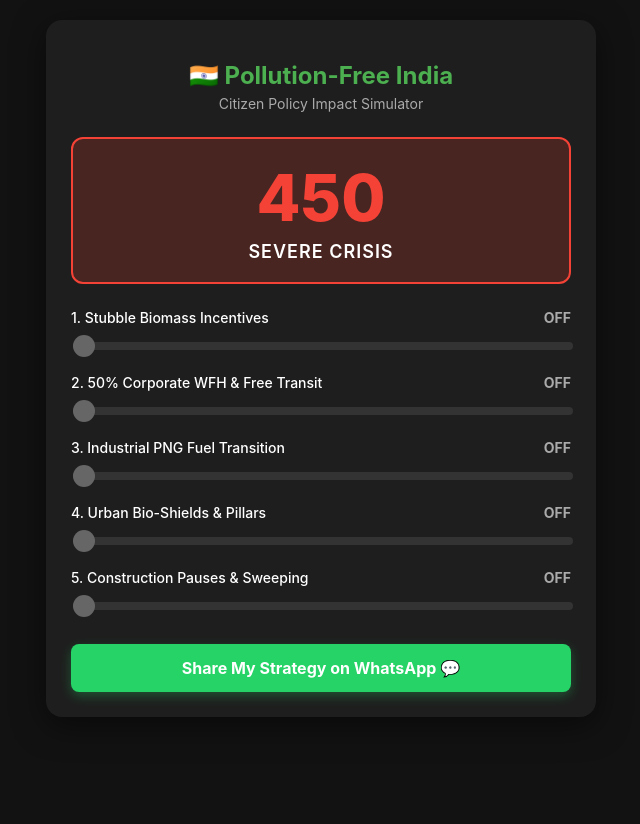
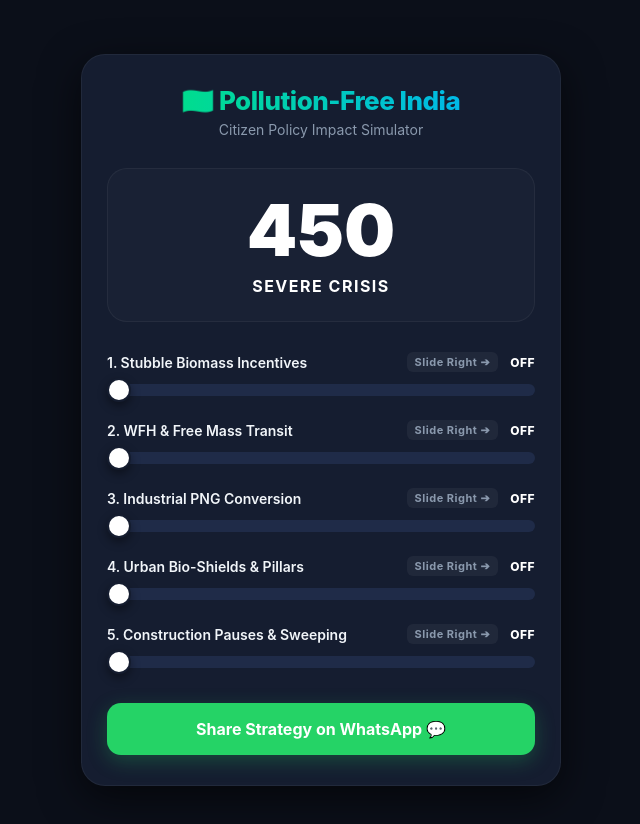
Before and after one commit to satyam-a/pollution-free-india, a plain HTML site: page index.html in a window 1280 px wide. Shown: the whole page, without its empty margins (319-959 px from the left). Before the commit the page ends 800 px from the top, so only its background shows below. Drawn offline with Linux system fonts and the light colour scheme.

Commit message:
Updated slider design

```diff
--- a/index.html
+++ b/index.html
@@ -6,95 +6,144 @@
     <title>Mission Pollution-Free India: AQI Simulator</title>
     <style>
         :root {
-            --bg-color: #121212;
-            --card-bg: #1e1e1e;
-            --accent-green: #4caf50;
-            --accent-orange: #ff9800;
-            --accent-red: #f44336;
-            --text-color: #ffffff;
+            --bg-color: #0b0f19;
+            --card-bg: #151d30;
+            --slider-track: #1f2b48;
+            --accent-green: #00e676;
+            --accent-orange: #ff9100;
+            --accent-red: #ff3d00;
+            --text-main: #ffffff;
+            --text-sub: #8a99ad;
         }
         body {
             font-family: -apple-system, BlinkMacSystemFont, "Segoe UI", Roboto, sans-serif;
             background-color: var(--bg-color);
-            color: var(--text-color);
+            color: var(--text-main);
             margin: 0;
             padding: 20px;
             display: flex;
             justify-content: center;
+            align-items: center;
+            min-height: 100vh;
         }
         .container {
-            max-width: 500px;
+            max-width: 480px;
             width: 100%;
             background: var(--card-bg);
-            padding: 25px;
-            border-radius: 16px;
-            box-shadow: 0 8px 32px rgba(0,0,0,0.5);
+            padding: 30px 25px;
+            border-radius: 24px;
+            box-shadow: 0 12px 40px rgba(0, 0, 0, 0.6);
+            border: 1px solid rgba(255, 255, 255, 0.05);
+            box-sizing: border-box;
         }
         h1 {
-            font-size: 24px;
+            font-size: 26px;
+            font-weight: 800;
             text-align: center;
-            margin-bottom: 5px;
-            color: var(--accent-green);
+            margin: 0 0 5px 0;
+            letter-spacing: -0.5px;
+            background: linear-gradient(90deg, #00e676, #00b0ff);
+            -webkit-background-clip: text;
+            -webkit-text-fill-color: transparent;
         }
         .subtitle {
             text-align: center;
             font-size: 14px;
-            color: #aaa;
-            margin-bottom: 25px;
+            color: var(--text-sub);
+            margin-bottom: 30px;
         }
         .aqi-display-box {
             text-align: center;
-            padding: 20px;
-            border-radius: 12px;
-            margin-bottom: 25px;
-            transition: all 0.3s ease;
+            padding: 25px;
+            border-radius: 20px;
+            margin-bottom: 30px;
+            background: rgba(255, 255, 255, 0.02);
+            border: 1px solid rgba(255, 255, 255, 0.05);
+            transition: all 0.4s cubic-bezier(0.175, 0.885, 0.32, 1.275);
         }
         .aqi-value {
-            font-size: 64px;
-            font-weight: 800;
+            font-size: 72px;
+            font-weight: 900;
             margin: 0;
+            line-height: 1;
+            transition: color 0.3s ease;
         }
         .aqi-status {
-            font-size: 18px;
-            font-weight: 600;
+            font-size: 16px;
+            font-weight: 700;
             text-transform: uppercase;
-            letter-spacing: 1px;
-            margin-top: 5px;
+            letter-spacing: 1.5px;
+            margin-top: 10px;
         }
         .slider-group {
-            margin-bottom: 20px;
+            margin-bottom: 24px;
+            position: relative;
         }
         .slider-label {
             display: flex;
             justify-content: space-between;
+            align-items: center;
             font-size: 14px;
-            margin-bottom: 8px;
-            font-weight: 500;
+            margin-bottom: 12px;
+            font-weight: 600;
         }
-        .slider-label span:last-child {
-            color: #aaa;
-            font-weight: bold;
-            transition: color 0.2s;
+        .slider-name {
+            color: #f1f5f9;
+        }
+        .slider-status-wrap {
+            display: flex;
+            align-items: center;
+            gap: 8px;
+        }
+        .instruction-tag {
+            font-size: 11px;
+            font-weight: 700;
+            color: var(--text-sub);
+            background: rgba(255, 255, 255, 0.05);
+            padding: 3px 8px;
+            border-radius: 6px;
+            letter-spacing: 0.5px;
+            animation: bounceLeft 2s infinite;
+            transition: opacity 0.3s ease;
+        }
+        @keyframes bounceLeft {
+            0%, 100% { transform: translateX(0); }
+            50% { transform: translateX(-4px); }
+        }
+        .status-badge {
+            font-size: 12px;
+            font-weight: 800;
+            letter-spacing: 0.5px;
+            transition: color 0.3s ease;
+        }
+        .slider-wrapper {
+            position: relative;
+            display: flex;
+            align-items: center;
         }
         input[type=range] {
             width: 100%;
             -webkit-appearance: none;
-            background: #333;
-            height: 8px;
-            border-radius: 4px;
+            background: var(--slider-track);
+            height: 12px;
+            border-radius: 6px;
             outline: none;
+            margin: 0;
+            transition: background 0.3s ease;
         }
         input[type=range]::-webkit-slider-thumb {
             -webkit-appearance: none;
-            width: 22px;
-            height: 22px;
+            width: 24px;
+            height: 24px;
             border-radius: 50%;
-            background: #666;
+            background: #ffffff;
+            box-shadow: 0 4px 10px rgba(0,0,0,0.4);
             cursor: pointer;
-            transition: background 0.2s, transform 0.1s;
+            transition: transform 0.1s ease, background 0.3s ease;
+            border: 2px solid var(--card-bg);
         }
         input[type=range]:active::-webkit-slider-thumb {
-            transform: scale(1.2);
+            transform: scale(1.25);
         }
         .share-btn {
             display: block;
@@ -102,19 +151,19 @@
             background: #25D366;
             color: white;
             text-align: center;
-            padding: 14px;
-            border-radius: 8px;
+            padding: 16px;
+            border-radius: 14px;
             text-decoration: none;
-            font-weight: bold;
+            font-weight: 700;
             font-size: 16px;
-            margin-top: 30px;
-            box-shadow: 0 4px 12px rgba(37, 211, 102, 0.3);
-            transition: transform 0.2s, box-shadow 0.2s;
+            margin-top: 35px;
+            box-shadow: 0 6px 20px rgba(37, 211, 102, 0.25);
+            transition: all 0.3s ease;
             box-sizing: border-box;
         }
         .share-btn:hover {
             transform: translateY(-2px);
-            box-shadow: 0 6px 16px rgba(37, 211, 102, 0.4);
+            box-shadow: 0 8px 24px rgba(37, 211, 102, 0.4);
         }
     </style>
 </head>
@@ -132,58 +181,83 @@
     <!-- Policy 1 -->
     <div class="slider-group">
         <div class="slider-label">
-            <span>1. Stubble Biomass Incentives</span>
-            <span id="p1Val">Off</span>
+            <span class="slider-name">1. Stubble Biomass Incentives</span>
+            <div class="slider-status-wrap">
+                <span class="instruction-tag" id="p1Hint">Slide Right ➔</span>
+                <span class="status-badge" id="p1Val">OFF</span>
+            </div>
         </div>
-        <input type="range" id="p1" min="0" max="1" value="0" step="1">
+        <div class="slider-wrapper">
+            <input type="range" id="p1" min="0" max="1" value="0" step="1">
+        </div>
     </div>
 
     <!-- Policy 2 -->
     <div class="slider-group">
         <div class="slider-label">
-            <span>2. 50% Corporate WFH & Free Transit</span>
-            <span id="p2Val">Off</span>
+            <span class="slider-name">2. WFH & Free Mass Transit</span>
+            <div class="slider-status-wrap">
+                <span class="instruction-tag" id="p2Hint">Slide Right ➔</span>
+                <span class="status-badge" id="p2Val">OFF</span>
+            </div>
         </div>
-        <input type="range" id="p2" min="0" max="1" value="0" step="1">
+        <div class="slider-wrapper">
+            <input type="range" id="p2" min="0" max="1" value="0" step="1">
+        </div>
     </div>
 
     <!-- Policy 3 -->
     <div class="slider-group">
         <div class="slider-label">
-            <span>3. Industrial PNG Fuel Transition</span>
-            <span id="p3Val">Off</span>
+            <span class="slider-name">3. Industrial PNG Conversion</span>
+            <div class="slider-status-wrap">
+                <span class="instruction-tag" id="p3Hint">Slide Right ➔</span>
+                <span class="status-badge" id="p3Val">OFF</span>
+            </div>
         </div>
-        <input type="range" id="p3" min="0" max="1" value="0" step="1">
+        <div class="slider-wrapper">
+            <input type="range" id="p3" min="0" max="1" value="0" step="1">
+        </div>
     </div>
 
     <!-- Policy 4 -->
     <div class="slider-group">
         <div class="slider-label">
-            <span>4. Urban Bio-Shields & Pillars</span>
-            <span id="p4Val">Off</span>
+            <span class="slider-name">4. Urban Bio-Shields & Pillars</span>
+            <div class="slider-status-wrap">
+                <span class="instruction-tag" id="p4Hint">Slide Right ➔</span>
+                <span class="status-badge" id="p4Val">OFF</span>
+            </div>
         </div>
-        <input type="range" id="p4" min="0" max="1" value="0" step="1">
+        <div class="slider-wrapper">
+            <input type="range" id="p4" min="0" max="1" value="0" step="1">
+        </div>
     </div>
 
     <!-- Policy 5 -->
     <div class="slider-group">
         <div class="slider-label">
-            <span>5. Construction Pauses & Sweeping</span>
-            <span id="p5Val">Off</span>
+            <span class="slider-name">5. Construction Pauses & Sweeping</span>
+            <div class="slider-status-wrap">
+                <span class="instruction-tag" id="p5Hint">Slide Right ➔</span>
+                <span class="status-badge" id="p5Val">OFF</span>
+            </div>
         </div>
-        <input type="range" id="p5" min="0" max="1" value="0" step="1">
+        <div class="slider-wrapper">
+            <input type="range" id="p5" min="0" max="1" value="0" step="1">
+        </div>
     </div>
 
-    <a href="#" class="share-btn" id="whatsappShare" target="_blank">Share My Strategy on WhatsApp 💬</a>
+    <a href="#" class="share-btn" id="whatsappShare" target="_blank">Share Strategy on WhatsApp 💬</a>
 </div>
 
 <script>
     const sliders = [
-        { element: document.getElementById('p1'), label: document.getElementById('p1Val'), drop: 160 },
-        { element: document.getElementById('p2'), label: document.getElementById('p2Val'), drop: 75 },
-        { element: document.getElementById('p3'), label: document.getElementById('p3Val'), drop: 55 },
-        { element: document.getElementById('p4'), label: document.getElementById('p4Val'), drop: 25 },
-        { element: document.getElementById('p5'), label: document.getElementById('p5Val'), drop: 55 }
+        { element: document.getElementById('p1'), label: document.getElementById('p1Val'), hint: document.getElementById('p1Hint'), drop: 160 },
+        { element: document.getElementById('p2'), label: document.getElementById('p2Val'), hint: document.getElementById('p2Hint'), drop: 75 },
+        { element: document.getElementById('p3'), label: document.getElementById('p3Val'), hint: document.getElementById('p3Hint'), drop: 55 },
+        { element: document.getElementById('p4'), label: document.getElementById('p4Val'), hint: document.getElementById('p4Hint'), drop: 25 },
+        { element: document.getElementById('p5'), label: document.getElementById('p5Val'), hint: document.getElementById('p5Hint'), drop: 55 }
     ];
 
     const aqiValue = document.getElementById('aqiValue');
@@ -198,51 +272,10 @@
             if (slider.element.value === "1") {
                 currentAQI -= slider.drop;
                 slider.label.innerText = "ACTIVE";
-                slider.label.style.color = "#4caf50";
+                slider.label.style.color = "var(--accent-green)";
+                slider.element.style.background = "var(--accent-green)";
+                slider.hint.style.opacity = "0"; // Hide "Slide Right" when active
             } else {
                 slider.label.innerText = "OFF";
-                slider.label.style.color = "#aaa";
-            }
-        });
-
-        aqiValue.innerText = currentAQI;
-
-        // Dynamic Styling based on Indian AQI standards
-        if (currentAQI > 300) {
-            aqiStatus.innerText = "Severe Crisis";
-            aqiBox.style.backgroundColor = "rgba(244, 67, 54, 0.2)";
-            aqiBox.style.border = "2px solid #f44336";
-            aqiValue.style.color = "#f44336";
-        } else if (currentAQI > 200) {
-            aqiStatus.innerText = "Poor / Very Poor";
-            aqiBox.style.backgroundColor = "rgba(255, 152, 0, 0.2)";
-            aqiBox.style.border = "2px solid #ff9800";
-            aqiValue.style.color = "#ff9800";
-        } else if (currentAQI > 100) {
-            aqiStatus.innerText = "Moderate";
-            aqiBox.style.backgroundColor = "rgba(255, 235, 59, 0.15)";
-            aqiBox.style.border = "2px solid #ffeb3b";
-            aqiValue.style.color = "#ffeb3b";
-        } else {
-            aqiStatus.innerText = "Satisfactory Safety Zone";
-            aqiBox.style.backgroundColor = "rgba(76, 175, 80, 0.2)";
-            aqiBox.style.border = "2px solid #4caf50";
-            aqiValue.style.color = "#4caf50";
-        }
-
-        // Auto-generate share text with live performance metrics
-        const pageUrl = window.location.href;
-        const textMessage = encodeURIComponent(`🚨 CAN WE ACTUALLY FIX THE AIR CRISIS? 🚨\n\nI just simulated a synchronized 5-Point Plan on my phone and dropped winter peak toxic emissions from AQI 450 down to a clean ${currentAQI}!\n\nTest the data model live, move the policy sliders, and share your strategy here:\n👉 ${pageUrl}`);
-        whatsappShare.href = `https://whatsapp.com{textMessage}`;
-    }
-
-    sliders.forEach(slider => {
-        slider.element.addEventListener('input', updateSimulator);
-    });
-
-    // Initialize layout status
-    updateSimulator();
-</script>
-
-</body>
-</html>
+                slider.label.style.color = "var(--text-sub)";
+                slider.element.style.background = "var(--slider-track)";
```
